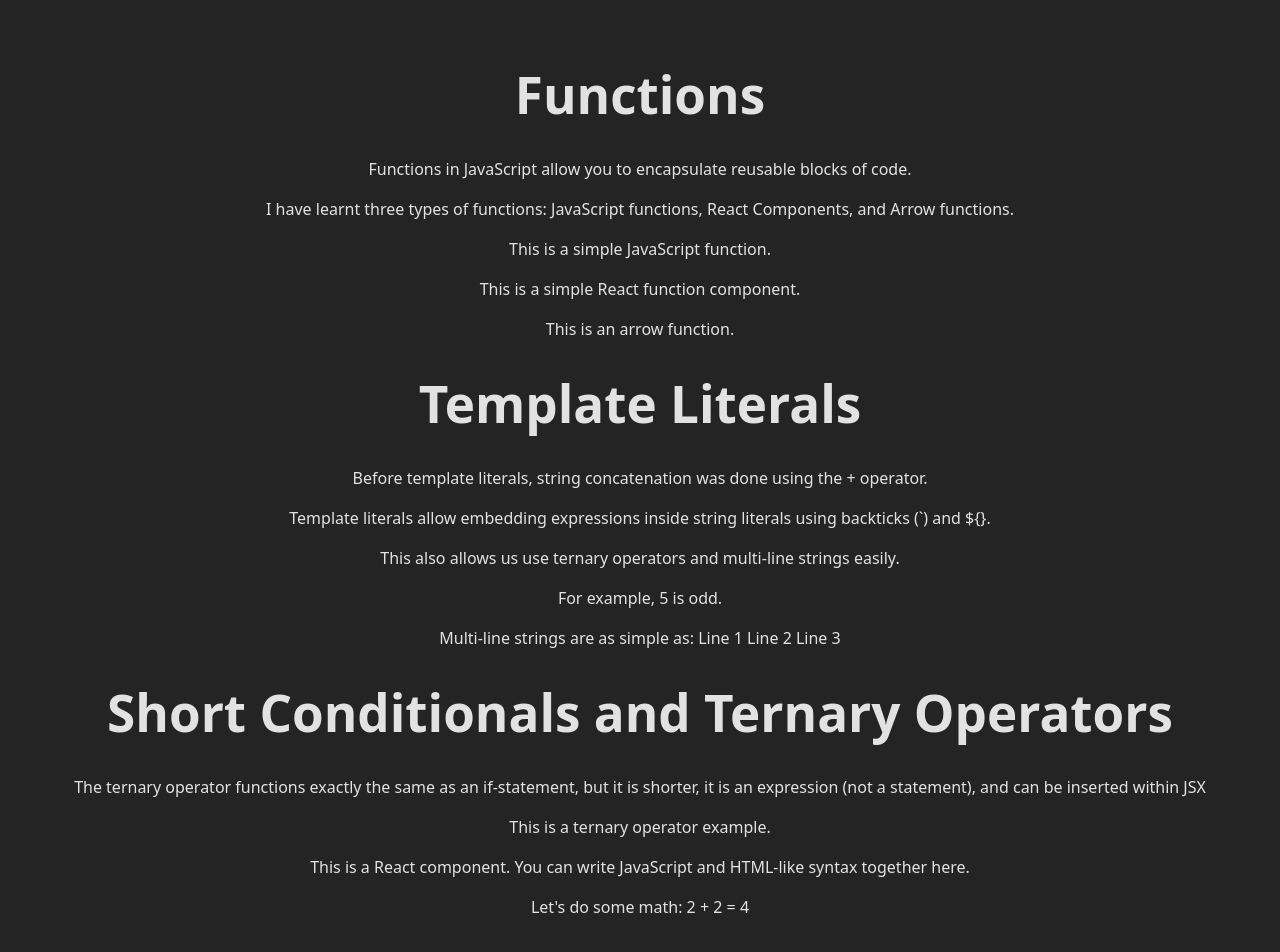
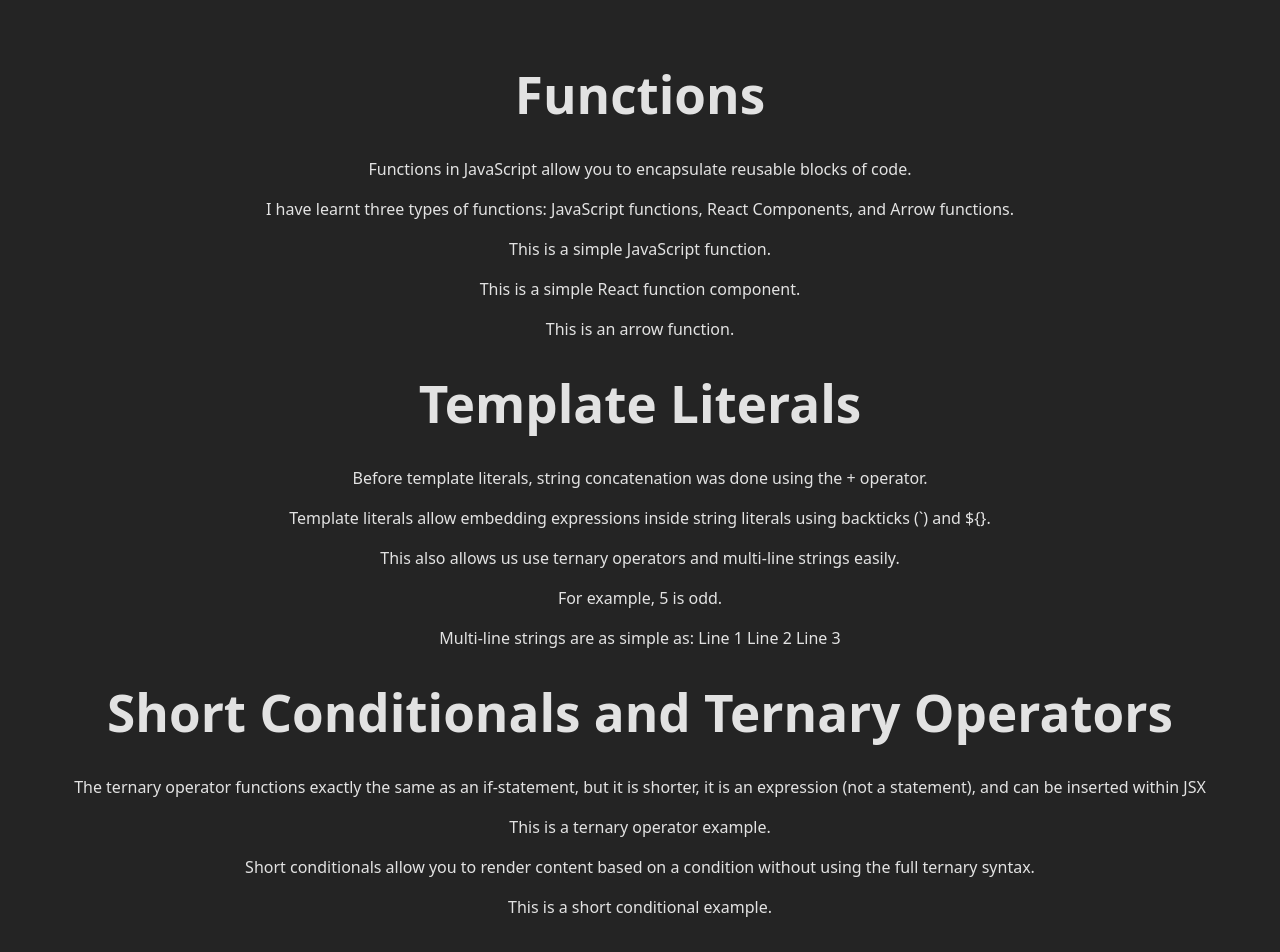
Before and after one commit to sumit-kumar33/cepialabs-assignment-1, a React (Vite) app: page / in a window 1280 px wide. Shown: the top 952 px of the page. Built offline with nearby package versions, Linux system fonts and the light colour scheme.

Commit message:
finised 03

```diff
--- a/src/topics/03_Short_Conditionals_and_Ternary_Operators.jsx
+++ b/src/topics/03_Short_Conditionals_and_Ternary_Operators.jsx
@@ -1,6 +1,7 @@
 function Short_Conditionals_and_Ternary_Operators() {
-  // Your JavaScript code for this topic will go here.
-  // For now, let's just return some HTML-like code.
+  // Short Conditionals and Ternary Operators are useful for rendering content conditionally in React.
+  // The ternary operator has the syntax: condition ? expressionIfTrue : expressionIfFalse
+  // Short conditionals use the logical AND (&&) operator to render content if a condition is true.
 
   const topic = "Short Conditionals and Ternary Operators";
   const isLoggedIn = true;
@@ -9,8 +10,9 @@
       <h1>{topic}</h1>
       <p>The ternary operator functions exactly the same as an if-statement, but it is shorter, it is an expression (not a statement), and can be inserted within JSX</p>
       {isLoggedIn ? <p>This is a ternary operator example.</p> : <p>The condition is not met.</p>}
-      <p>This is a React component. You can write JavaScript and HTML-like syntax together here.</p>
-      <p>Let's do some math: 2 + 2 = {2 + 2}</p>
+      <p>Short conditionals allow you to render content based on a condition without using the full ternary syntax.</p>
+      <p>{isLoggedIn && "This is a short conditional example."}</p>
+      <p></p>
     </div>
   );
 }
```
